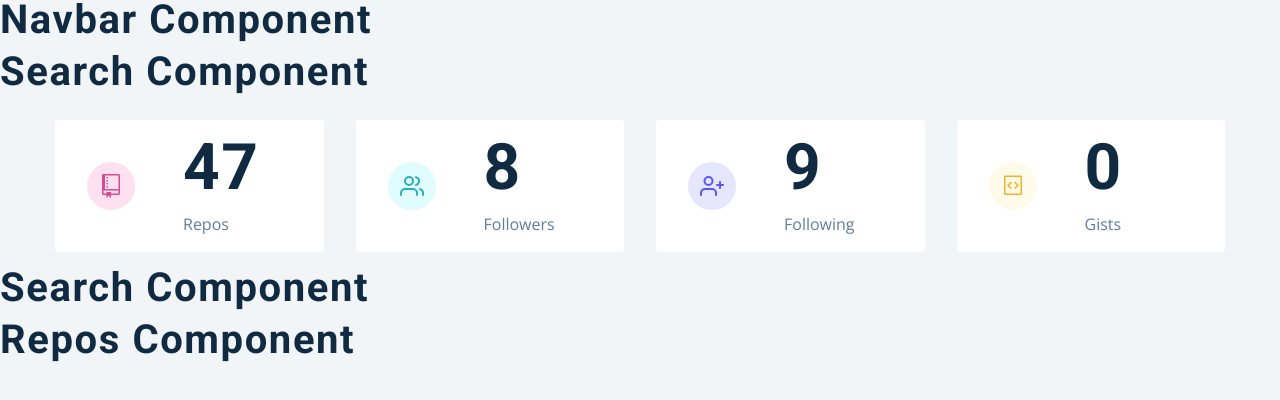
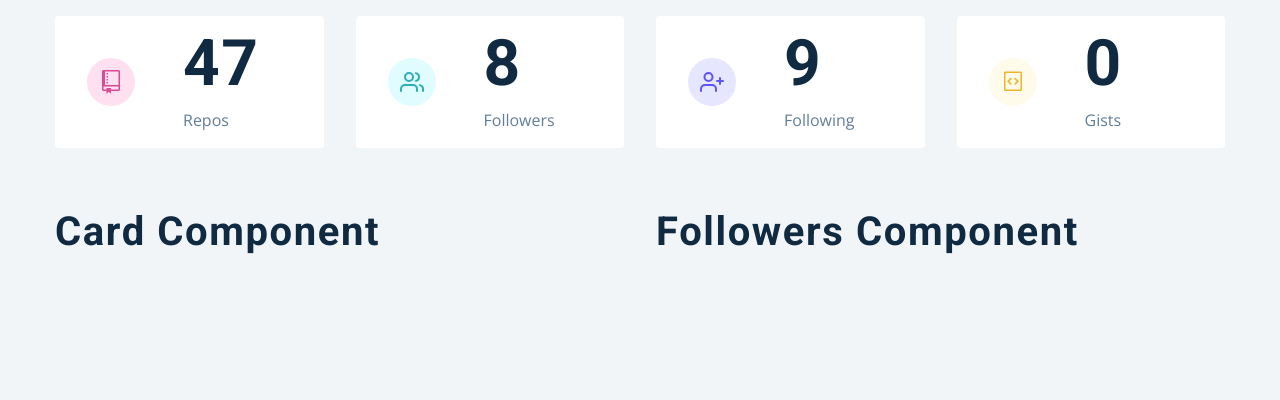
Before and after one commit to bisoladev/github-search-users-project, a React (Create React App) app: page / in a window 1280 px wide. Shown: the top 400 px of the page. Built offline with nearby package versions, Linux system fonts and the light colour scheme.

Commit message:
Set up User component

```diff
--- a/src/components/User.js
+++ b/src/components/User.js
@@ -1,9 +1,16 @@
-import React from 'react';
-import styled from 'styled-components';
-import Card from './Card';
-import Followers from './Followers';
+import React from "react";
+import styled from "styled-components";
+import Card from "./Card";
+import Followers from "./Followers";
 const User = () => {
-  return <h2>search component</h2>;
+  return (
+    <section className="section">
+      <Wrapper className="section-center">
+        <Card />
+        <Followers />
+      </Wrapper>
+    </section>
+  );
 };
 
 const Wrapper = styled.div`
--- a/src/pages/Dashboard.js
+++ b/src/pages/Dashboard.js
@@ -5,11 +5,11 @@ import { GithubContext } from "../context/context";
 const Dashboard = () => {
   return (
     <main>
-      <Navbar></Navbar>
-      <Search />
+      {/* <Navbar></Navbar> */}
+      {/* <Search /> */}
       <Info />
       <User />
-      <Repos />
+      {/* <Repos /> */}
     </main>
   );
 };
```
